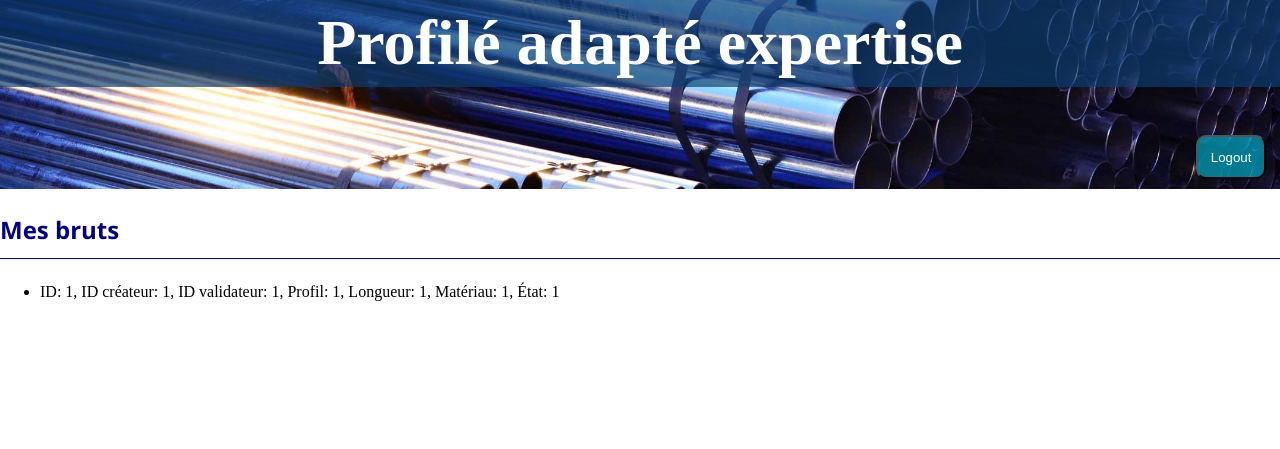
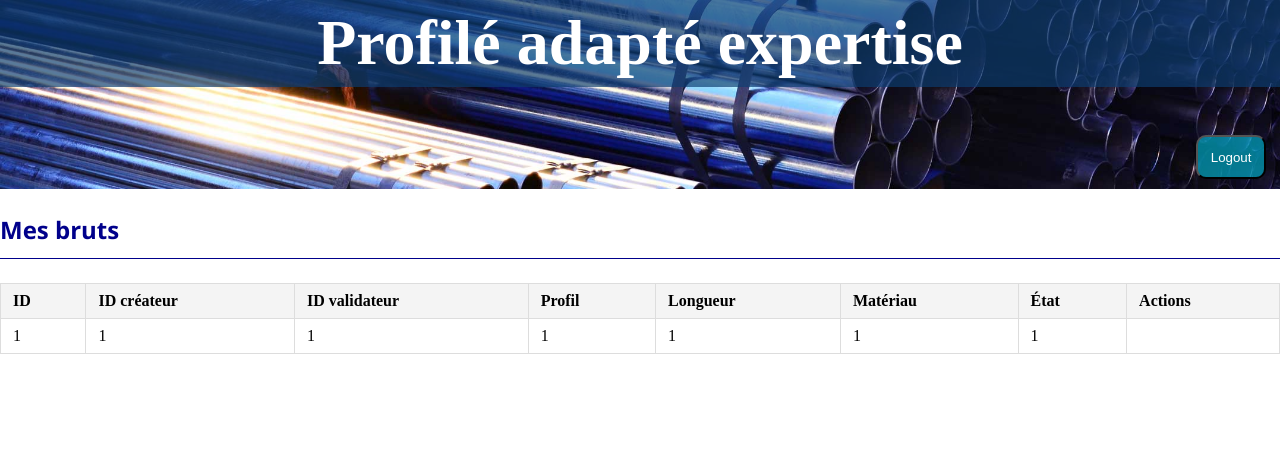
Before and after one commit to Bodhix20/tai, a PHP site: page /controleurmesbruts.php in a window 1280 px wide. Shown: the top 449 px of the page. Run offline with PHP 8.4, Linux system fonts and the light colour scheme; the visitor is signed in with stand-in values (Sample User, id 1); tables that the repository leaves empty hold one stand-in row (values such as "Sample post").

Commit message:
tableau mes bruts

```diff
--- a/controleurmesbruts.php
+++ b/controleurmesbruts.php
@@ -5,8 +5,28 @@
     <meta name="viewport" content="width=device-width, initial-scale=1.0">
     <link rel="stylesheet" href="/view/css/example.css">
     <title>Welcome</title>
+    <style>
+        table {
+            width: 100%;
+            border-collapse: collapse;
+        }
+        th, td {
+            padding: 8px 12px;
+            border: 1px solid #ddd;
+            text-align: left;
+        }
+        th {
+            background-color: #f4f4f4;
+        }
+        tr:nth-child(even) {
+            background-color: #f9f9f9;
+        }
+        .actions button {
+            margin-right: 5px;
+        }
+    </style>
 </head>
-<html>
+<body>
 <?php
 require_once(__DIR__.'/view/php/includes.php');
 include_header();
@@ -15,11 +35,9 @@ require_once(__DIR__.'/view/php/includes.php');
 if (isset($something_to_say)) {
     include_error_message($something_to_say);
 }
-?>
-<?php
+
 // Inclure le modèle DBModelmesbruts
 require_once (__DIR__.'/model/php/DBModelmesbruts.php');
-
 
 // Instancier le modèle DBModelmesbruts
 $dbModel = new DocumentModel();
@@ -41,27 +59,49 @@ $infos_document = $dbModel->getDocumentsByCreatorId($id_createur);
 // Afficher les informations de la table 'document'
 if ($infos_document) {
     echo "<h3>Mes bruts</h3>";
-    echo "<ul>";
+    echo "<table>";
+    echo "<thead>";
+    echo "<tr>
+            <th>ID</th>
+            <th>ID créateur</th>
+            <th>ID validateur</th>
+            <th>Profil</th>
+            <th>Longueur</th>
+            <th>Matériau</th>
+            <th>État</th>
+            <th>Actions</th>
+          </tr>";
+    echo "</thead>";
+    echo "<tbody>";
     foreach ($infos_document as $info) {
-        echo "<li>";
-        echo "ID: " . $info['id'] . ", ID créateur: " . $info['id_createur'] . ", ID validateur: " . $info['id_validateur'] . ", Profil: " . $info['profile'] . ", Longueur: " . $info['longueur'] . ", Matériau: " . $info['materiau'] . ", État: " . $info['etat'];
-        if($_SESSION['role'] == 0){
-           ?>
-           <form method="post" action="deleteBrut.php">
-                <button name="Supprimer" value="<?php echo $info['id']; ?>">Supprimer</button>
-            </form>
-            <form method="post" action="/view/php/modifyBrut.php">
-                <button name="Modifier" value="<?php echo $info['id']; ?>" >Modifier</button>
-            </form>
-            <form method="post" action="validateBrut.php">
+        echo "<tr>";
+        echo "<td>" . htmlspecialchars($info['id']) . "</td>";
+        echo "<td>" . htmlspecialchars($info['id_createur']) . "</td>";
+        echo "<td>" . htmlspecialchars($info['id_validateur']) . "</td>";
+        echo "<td>" . htmlspecialchars($info['profile']) . "</td>";
+        echo "<td>" . htmlspecialchars($info['longueur']) . "</td>";
+        echo "<td>" . htmlspecialchars($info['materiau']) . "</td>";
+        echo "<td>" . htmlspecialchars($info['etat']) . "</td>";
+        echo "<td class='actions'>";
+        if ($_SESSION['role'] == 0) {
+            echo '<form method="post" action="deleteBrut.php" style="display:inline-block;">
+                    <button name="Supprimer" value="' . htmlspecialchars($info['id']) . '">Supprimer</button>
+                  </form>';
+            echo '<form method="post" action="/view/php/modifyBrut.php" style="display:inline-block;">
+                    <button name="Modifier" value="' . htmlspecialchars($info['id']) . '">Modifier</button>
+                  </form>';
+            echo '<form method="post" action="validateBrut.php" style="display:inline-block;">
                     <button name="Valider">Valider</button>
-            </form>
-           <?php
+                  </form>';
         }
-        echo "</li>";
+        echo "</td>";
+        echo "</tr>";
     }
-    echo "</ul>";
+    echo "</tbody>";
+    echo "</table>";
 } else {
     echo "<p>Aucune information trouvée dans la table 'document'.</p>";
 }
 ?>
+</body>
+</html>
```
Lines whose indentation alone changed are shown as unchanged.
